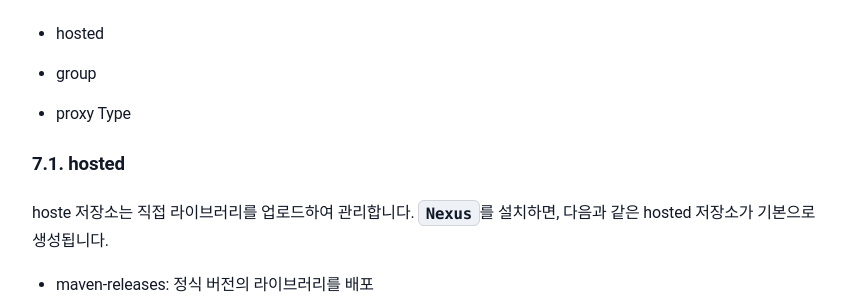
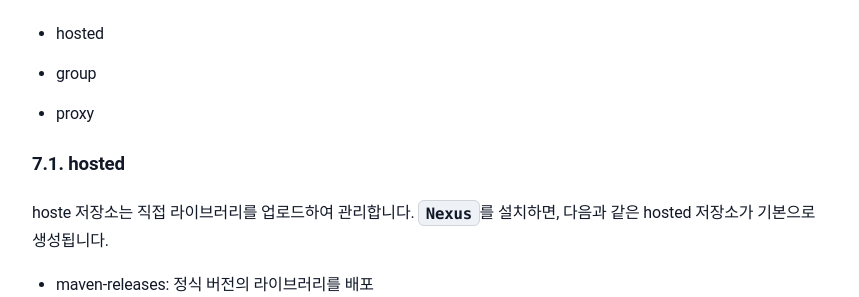
Before and after one commit to sanghoon-lee/sanghoon-lee.github.io, a Jekyll site: the page built from _posts/2026-03-10-localNexus.md, in a window 1280 px wide and 900 px high, scrolled down 5837 px. Shown: the part 156-453 px from the top of the window, without its empty margins (210-1069 px from the left). Built offline with Jekyll 4.4.1, drawn with Linux system fonts in a browser that asks for light colours; nearby versions of some CDN libraries; comment, search, counter and statistics services are not loaded.

```diff
--- a/_posts/2026-03-10-localNexus.md
+++ b/_posts/2026-03-10-localNexus.md
@@ -173,7 +173,7 @@ http://10.68.65.187:8081
 
 * hosted
 * group
-* proxy Type
+* proxy
 
 ### 7.1. hosted
 
```
